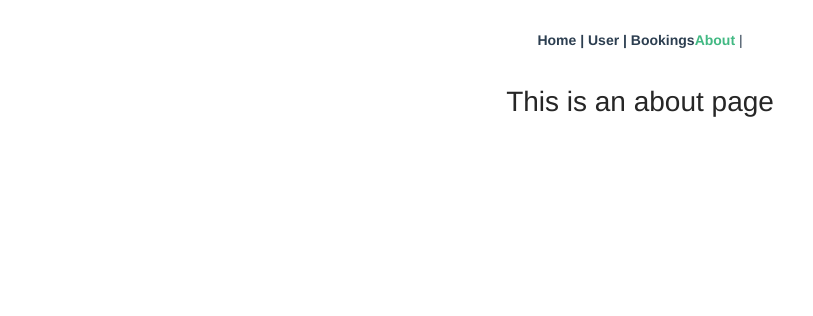
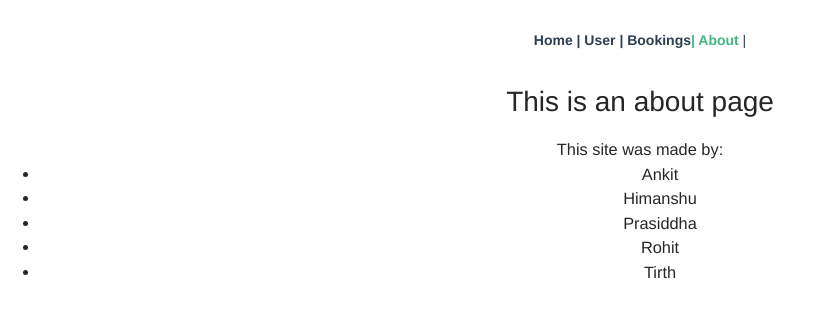
Before and after one commit to geeky-T/ordering_frontend, a Vue app: page /about in a window 1280 px wide. Shown: the top 316 px of the page, without its empty margins (0-813 px from the left). Built offline with nearby package versions, Linux system fonts and the light colour scheme.

Commit message:
edited the about page

```diff
--- a/src/App.vue
+++ b/src/App.vue
@@ -4,7 +4,7 @@
       <router-link to="/">Home</router-link>
       <router-link to="/user"> | User</router-link>
       <router-link v-if="isUserLoggedIn" to="/booking"> | Bookings</router-link>
-      <router-link to="/about">About</router-link> |
+      <router-link to="/about">| About</router-link> |
     </div>
     <router-view />
   </div>
--- a/src/views/About.vue
+++ b/src/views/About.vue
@@ -1,5 +1,18 @@
 <template>
   <div class="about">
     <h1>This is an about page</h1>
+      <h3>
+    This site was made by:
+        <div class="names" align="center">
+          <ul>
+            <li> Ankit </li>
+            <li> Himanshu</li>
+            <li> Prasiddha </li>
+            <li> Rohit </li>
+            <li> Tirth </li>
+
+          </ul>
+        </div>
+  </h3>
   </div>
 </template>
--- a/vue.config.js
+++ b/vue.config.js
@@ -1,5 +1,12 @@
 module.exports = {
   devServer: {
-    proxy: "http://localhost:8000"
+    proxy:{
+      '/api': {
+        target :'http://localhost:8000',
+        ws:true,
+        changeOrigin: true
+      }
+    }
+
   }
 };
```
